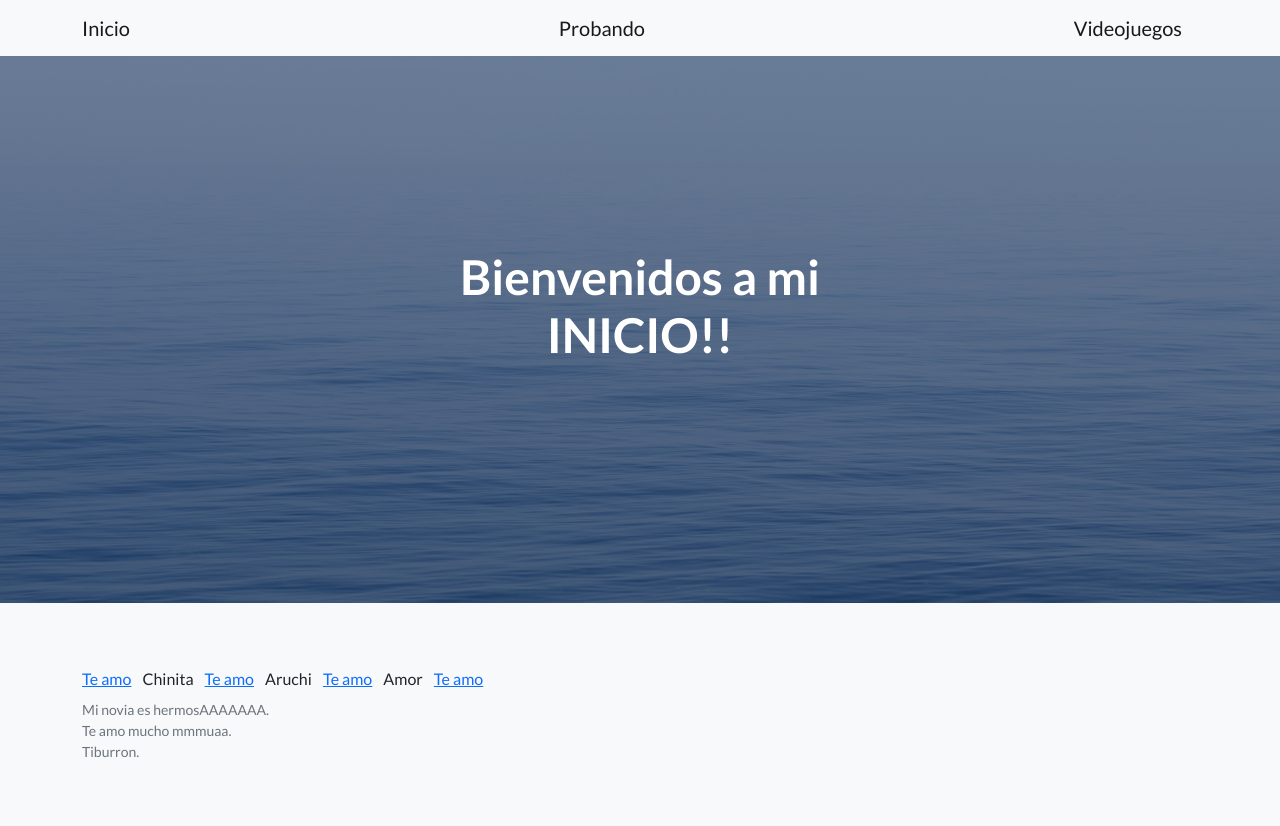
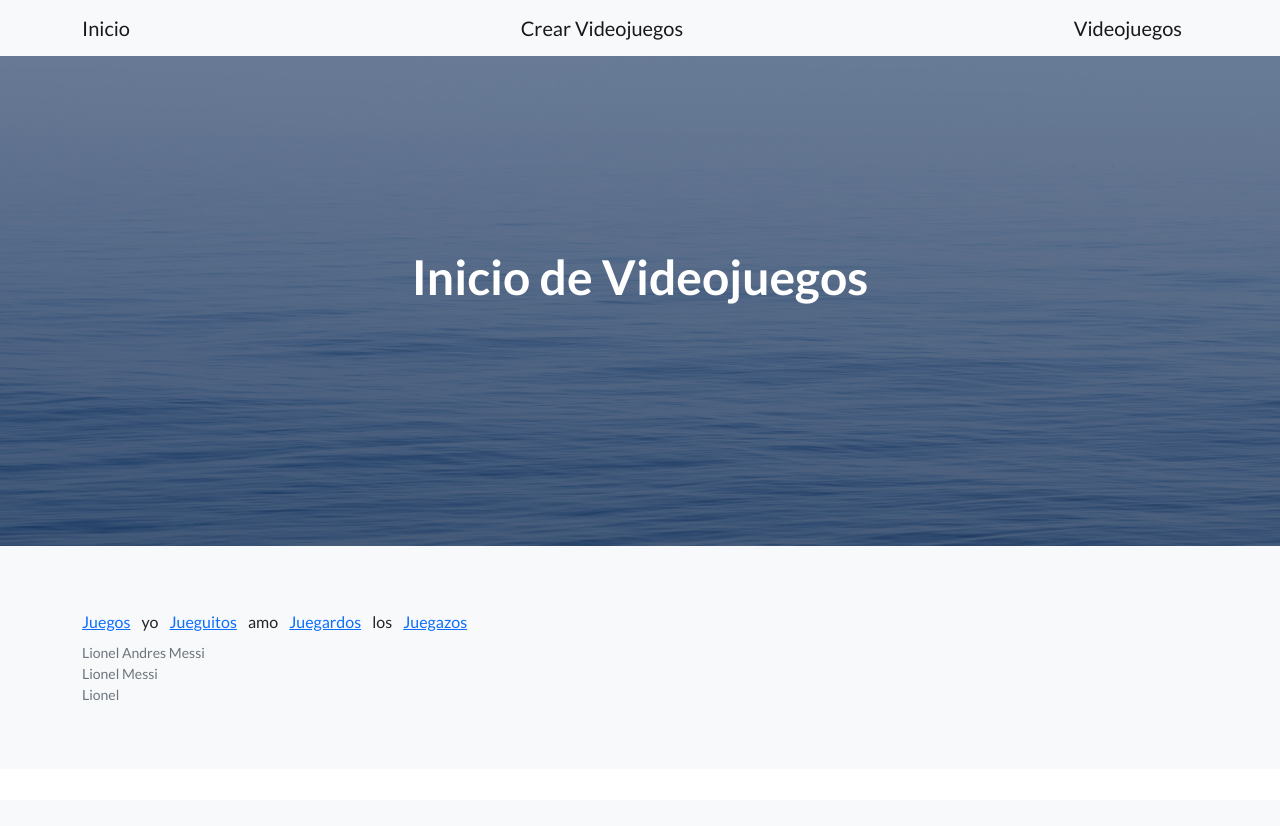
Before and after one commit to TobiasAbalos/Tobias-Abalos-Tercera-Entrega, a Django app: page / in a window 1280 px wide. After the commit the page ends 700 px from the top, so only its background shows below. Run offline with Django 5.2, Linux system fonts and the light colour scheme; some libraries are stand-ins or nearby versions.

Commit message:
Commit de la entrega completa

```diff
--- /dev/null
+++ b/entrega3/forms.py
@@ -0,0 +1,5 @@
+from django import forms
+
+class CrearVideojuegos(forms.Form):
+    videojuego = forms.CharField(max_length=20)
+    productora = forms.CharField(max_length=20)
--- a/entrega3/models1.py
+++ b/entrega3/models1.py
@@ -6,4 +6,4 @@ class Videojuego(models.Model):
     productora = models.CharField(max_length=20)
 
     def __str__(self):
-            return f'Soy el juego {self.videojuego} {self.productora}'
+            return f'Juego: {self.videojuego}. Productora: {self.productora}.'
--- a/entrega3/templates/inicio/index.html
+++ b/entrega3/templates/inicio/index.html
@@ -3,5 +3,5 @@
 Inicio
 {% endblock title_head %}
 {% block h1_header %}
-Bienvenidos a mi INICIO!!
+Inicio de Videojuegos
 {% endblock h1_header %}
--- a/entrega3/urls.py
+++ b/entrega3/urls.py
@@ -3,6 +3,6 @@ from entrega3 import views
 
 urlpatterns = [
     path('', views.inicio, name='inicio'),
-    path('prueba/', views.probando, name='probando'),
-    path('juego/crear/<str:videojuego>/<str:productora>', views.crearjuego, name='crearjuego'),
+    path('juego/crear/', views.crearjuego2, name='crearjuego2'),
+    path('juego/', views.juegos, name='juegos'),
 ]
--- a/entrega3/views.py
+++ b/entrega3/views.py
@@ -8,22 +8,30 @@ from django.db import migrations, models
 from entrega3.models1 import Videojuego
 from django import forms
 
-# from entrega3.forms import CrearAuto, BuscarAuto
+from entrega3.forms import CrearVideojuegos
 
 import random
 
 def inicio(request):
     return render(request, 'inicio/index.html')
 
-def probando(request):
+def crearjuego2(request):
 
-    lista = list(range(500))
+    if request.method == 'POST':
+        formulario = CrearVideojuegos(request.POST)
+        if formulario.is_valid():
+            datos = formulario.cleaned_data
+            videojuego = Videojuego(videojuego=datos.get('videojuego'), productora=datos.get('productora'))
+            videojuego.save()
+            return redirect('juegos')
 
-    numeros = random.choices(lista, k=50)
-    print(numeros)
-    return render(request, 'probando.html', {'numeros': numeros})
 
-def crearjuego(request, videojuego, productora):
-    juego = Videojuego(videojuego=videojuego, productora=productora)
-    juego.save()
-    return render(request, 'inicio/juegos.html', {'videojuego': videojuego})
+    formulario = CrearVideojuegos()
+
+    return render(request, 'inicio/crearjuego2.html', {'formulario': formulario})
+
+def juegos(request):
+
+    juegos = Videojuego.objects.all()
+
+    return render(request, 'inicio/juegos.html', {'juegos':juegos})
--- a/templates/base.html
+++ b/templates/base.html
@@ -25,9 +25,8 @@
         <nav class="navbar navbar-light bg-light static-top">
             <div class="container">
                 <a class="navbar-brand" href={% url "inicio" %}>Inicio</a>
-                <a class="navbar-brand" href={% url "probando" %}>Probando</a>
-                <a class="navbar-brand" href={% url "crearjuego" "lol" "activision" %}>Videojuegos</a>
-                {% comment %} <a class="btn btn-primary" href="#signup">Sign Up</a> {% endcomment %}
+                <a class="navbar-brand" href={% url "crearjuego2" %}>Crear Videojuegos</a>
+                <a class="navbar-brand" href={% url "juegos" %}>Videojuegos</a>
             </div>
         </nav>
         <!-- Masthead-->
@@ -66,17 +65,17 @@
                 <div class="row">
                     <div class="col-lg-6 h-100 text-center text-lg-start my-auto">
                         <ul class="list-inline mb-2">
-                            <li class="list-inline-item"><a href="#!">Te amo</a></li>
-                            <li class="list-inline-item">Chinita</li>
-                            <li class="list-inline-item"><a href="#!">Te amo</a></li>
-                            <li class="list-inline-item">Aruchi</li>
-                            <li class="list-inline-item"><a href="#!">Te amo</a></li>
-                            <li class="list-inline-item">Amor</li>
-                            <li class="list-inline-item"><a href="#!">Te amo</a></li>
+                            <li class="list-inline-item"><a href="#!">Juegos</a></li>
+                            <li class="list-inline-item">yo</li>
+                            <li class="list-inline-item"><a href="#!">Jueguitos</a></li>
+                            <li class="list-inline-item">amo</li>
+                            <li class="list-inline-item"><a href="#!">Juegardos</a></li>
+                            <li class="list-inline-item">los</li>
+                            <li class="list-inline-item"><a href="#!">Juegazos</a></li>
                         </ul>
-                        <p class="text-muted small mb-4 mb-lg-0">Mi novia es hermosAAAAAAA.</p>
-                        <p class="text-muted small mb-4 mb-lg-0">Te amo mucho mmmuaa.</p>
-                        <p class="text-muted small mb-4 mb-lg-0">Tiburron.</p>
+                        <p class="text-muted small mb-4 mb-lg-0">Lionel Andres Messi</p>
+                        <p class="text-muted small mb-4 mb-lg-0">Lionel Messi</p>
+                        <p class="text-muted small mb-4 mb-lg-0">Lionel</p>
                     </div>
                     <div class="col-lg-6 h-100 text-center text-lg-end my-auto">
                         <ul class="list-inline mb-0">
```
Also changed, not shown: entrega3/templates/inicio/crearjuego2.html (added, +23 -0 lines), entrega3/templates/inicio/juegos.html (+16 -6 lines), templates/probando.html (deleted, +0 -17 lines).
